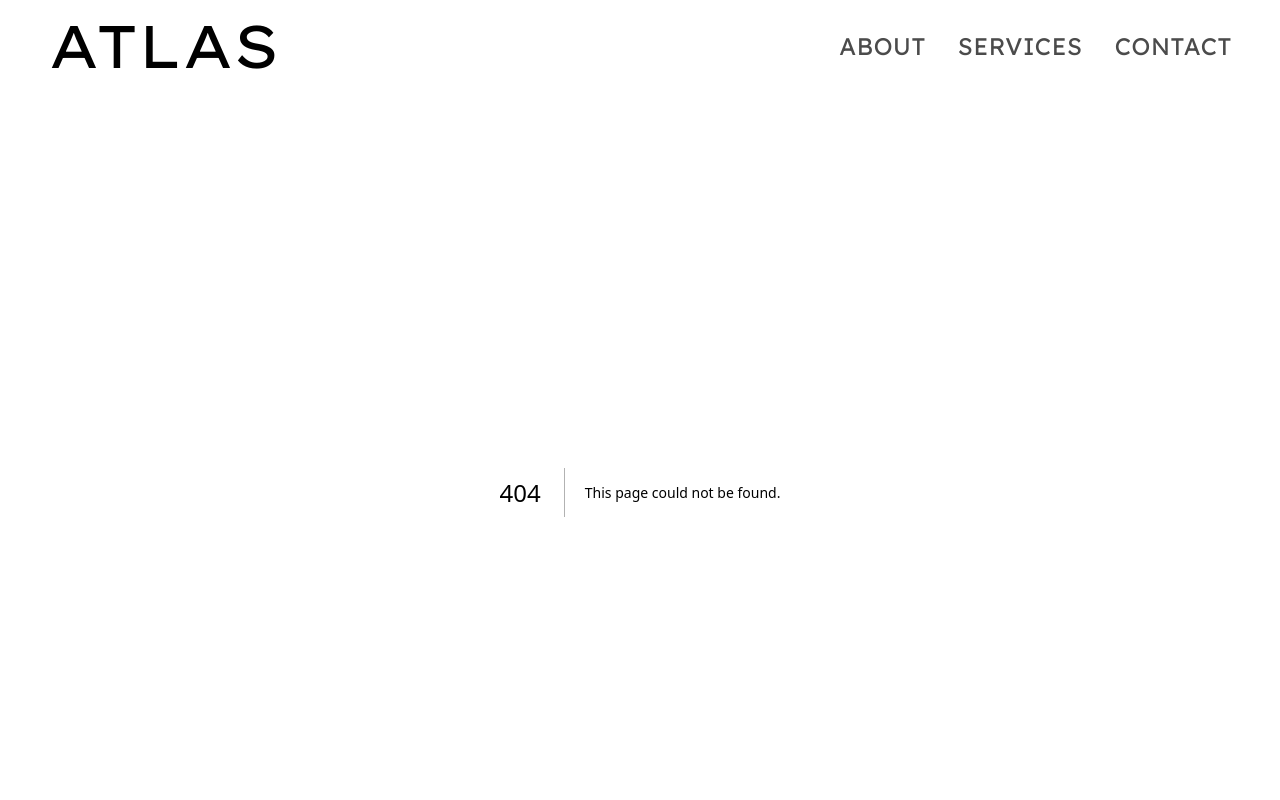
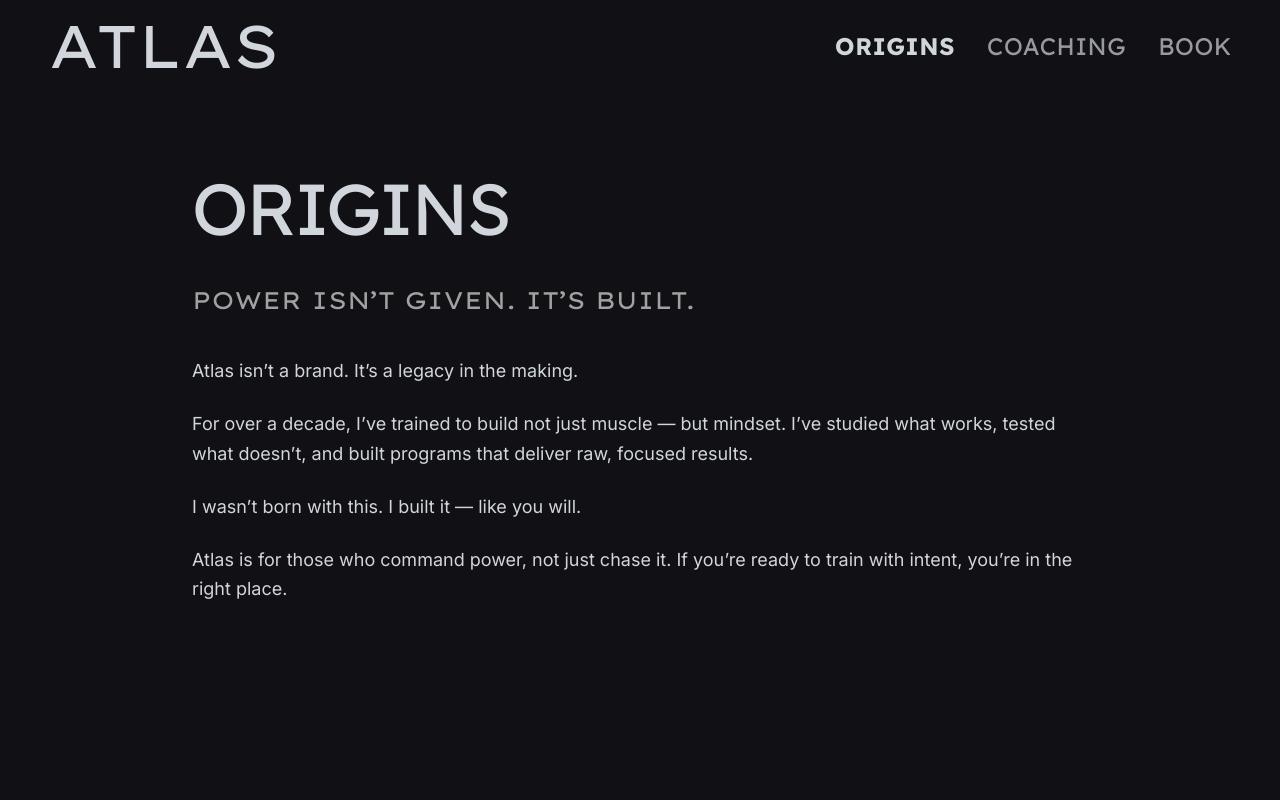
Before and after one commit to jaycee808/atlas, a Next.js app: page /origins in a window 1280 px wide. Before the commit this address had no page. Shown: the top 800 px of the page. Built offline with nearby package versions, Linux system fonts and the light colour scheme.

Commit message:
added origins page

```diff
--- a/src/app/about/page.jsx
+++ /dev/null
@@ -1,7 +0,0 @@
-export default function About() {
-    return (
-        <section>
-            <h1>The About Page</h1>
-        </section>
-    )
-}
--- /dev/null
+++ b/src/app/book/page.jsx
@@ -0,0 +1,7 @@
+export default function Book() {
+    return (
+        <section>
+            <h1>The Booking Page</h1>
+        </section>
+    )
+}
--- /dev/null
+++ b/src/app/coaching/page.jsx
@@ -0,0 +1,7 @@
+export default function Coaching() {
+    return (
+        <section>
+            <h1>The Coaching Page</h1>
+        </section>
+    )
+}
--- a/src/app/components/Footer.jsx
+++ b/src/app/components/Footer.jsx
@@ -1,6 +1,6 @@
 export default function Footer() {
     return (
-        <footer className="border-t border-black mt-20 px-6 py-8 md:px-12 text-sm md:text-base font-lexend uppercase tracking-wide">
+        <footer className="mt-20 px-6 py-8 md:px-12 text-sm md:text-base font-lexend uppercase tracking-wide text-gray-300">
         <p className="text-center md:text-left">
             © {new Date().getFullYear()} Atlas. All Rights Reserved.
         </p>
--- a/src/app/components/Navbar.jsx
+++ b/src/app/components/Navbar.jsx
@@ -15,20 +15,20 @@ export default function Navbar() {
         <nav className="w-full px-6 py-4 md:px-12 flex flex-col md:flex-row md:items-center md:justify-between">
         <Link
             href="/"
-            className="text-5xl md:text-6xl font-lexend-giga uppercase tracking-tight"
+            className="text-5xl md:text-6xl font-lexend-giga uppercase tracking-tight text-gray-300"
         >
             Atlas
         </Link>
 
-        <div className="flex flex-row md:flex-row gap-2 md:gap-8 text-xl md:text-2xl font-lexend mt-4 md:mt-0">
-            <Link href="/about" className={linkClass('/about')}>
-            About
+        <div className="flex flex-row md:flex-row gap-2 md:gap-8 text-lg md:text-2xl font-lexend mt-4 md:mt-0 text-gray-300">
+            <Link href="/origins" className={linkClass('/origins')}>
+            Origins
             </Link>
-            <Link href="/services" className={linkClass('/services')}>
-            Services
+            <Link href="/coaching" className={linkClass('/coaching')}>
+            Coaching
             </Link>
-            <Link href="/contact" className={linkClass('/contact')}>
-            Contact
+            <Link href="/book" className={linkClass('/book')}>
+            Book
             </Link>
         </div>
         </nav>
--- a/src/app/contact/page.jsx
+++ /dev/null
@@ -1,7 +0,0 @@
-export default function Contact() {
-    return (
-        <section>
-            <h1>The Contact Page</h1>
-        </section>
-    )
-}
--- /dev/null
+++ b/src/app/origins/page.jsx
@@ -0,0 +1,34 @@
+export default function Origins() {
+    return (
+        <main className="px-6 md:px-12 py-20">
+        <section className="max-w-4xl mx-auto space-y-10">
+            <h1 className="text-5xl md:text-7xl font-lexend uppercase tracking-tight text-gray-300">
+            Origins
+            </h1>
+
+            {/* <div className="hidden md:block absolute left-0 top-1/2 -translate-y-1/2 rotate-270 text-6xl font-lexend tracking-widest text-neutral-400">
+            ORIGINS
+            </div> */}
+
+            <p className="text-xl md:text-2xl font-lexend-giga uppercase text-neutral-400">
+            Power isn’t given. It’s built.
+            </p>
+
+            <div className="font-inter text-base md:text-lg leading-relaxed space-y-6 text-gray-300">
+            <p>
+                Atlas isn’t a brand. It’s a legacy in the making.
+            </p>
+            <p>
+                For over a decade, I’ve trained to build not just muscle — but mindset. I’ve studied what works, tested what doesn’t, and built programs that deliver raw, focused results.
+            </p>
+            <p>
+                I wasn’t born with this. I built it — like you will.
+            </p>
+            <p>
+                Atlas is for those who command power, not just chase it. If you’re ready to train with intent, you’re in the right place.
+            </p>
+            </div>
+        </section>
+        </main>
+    );
+}
--- a/src/app/page.js
+++ b/src/app/page.jsx
@@ -6,7 +6,7 @@ export default function Home() {
 
       {/* HERO */}
       <section className="space-y-6 text-left">
-        <h1 className="text-4xl md:text-6xl font-lexend-giga uppercase leading-tight tracking-tight">
+        <h1 className="text-4xl md:text-6xl font-lexend-giga uppercase leading-tight tracking-tight text-gray-300">
           Build Muscle. <br className="hidden md:block" />
           Command Power.
         </h1>
@@ -14,7 +14,7 @@ export default function Home() {
           Elite personal training for men who move with purpose.
         </p>
         <Link href="/contact">
-          <button className="mt-4 inline-block border border-white px-6 py-3 text-xl md:text-2xl font-lexend uppercase tracking-wide hover:bg-neutral-400 hover:text-black transition-colors">
+          <button className="mt-4 inline-block border border-gray-300 px-6 py-3 text-xl md:text-2xl font-lexend uppercase tracking-wide hover:bg-neutral-400 hover:text-black transition-colors">
             Start Your Transformation
           </button>
         </Link>
@@ -22,7 +22,7 @@ export default function Home() {
 
       {/* INTRO */}
       <section className="space-y-4 max-w-3xl">
-        <h2 className="text-2xl md:text-3xl font-lexend font-semibold">
+        <h2 className="text-2xl md:text-3xl font-lexend font-semibold text-gray-300">
           Strength isn’t just built — it’s earned.
         </h2>
         <p className="text-lg md:text-xl font-inter text-neutral-400">
@@ -33,7 +33,7 @@ export default function Home() {
       {/* SERVICES */}
       <section className="grid gap-12 md:grid-cols-3">
         <div className="space-y-2">
-          <h3 className="text-xl md:text-2xl font-lexend uppercase tracking-wide">
+          <h3 className="text-xl md:text-2xl font-lexend uppercase tracking-wide text-gray-300">
             1:1 Personal Training
           </h3>
           <p className="text-base md:text-lg font-inter text-neutral-400">
@@ -41,7 +41,7 @@ export default function Home() {
           </p>
         </div>
         <div className="space-y-2">
-          <h3 className="text-xl md:text-2xl font-lexend uppercase tracking-wide">
+          <h3 className="text-xl md:text-2xl font-lexend uppercase tracking-wide text-gray-300">
             Online Coaching
           </h3>
           <p className="text-base md:text-lg font-inter text-neutral-400">
@@ -49,7 +49,7 @@ export default function Home() {
           </p>
         </div>
         <div className="space-y-2">
-          <h3 className="text-xl md:text-2xl font-lexend uppercase tracking-wide">
+          <h3 className="text-xl md:text-2xl font-lexend uppercase tracking-wide text-gray-300">
             Nutrition Guidance
           </h3>
           <p className="text-base md:text-lg font-inter text-neutral-400">
--- a/src/app/services/page.jsx
+++ /dev/null
@@ -1,7 +0,0 @@
-export default function Services() {
-    return (
-        <section>
-            <h1>The Services Page</h1>
-        </section>
-    )
-}
```
Also changed, not shown: src/app/layout.jsx (renamed from src/app/layout.js).
